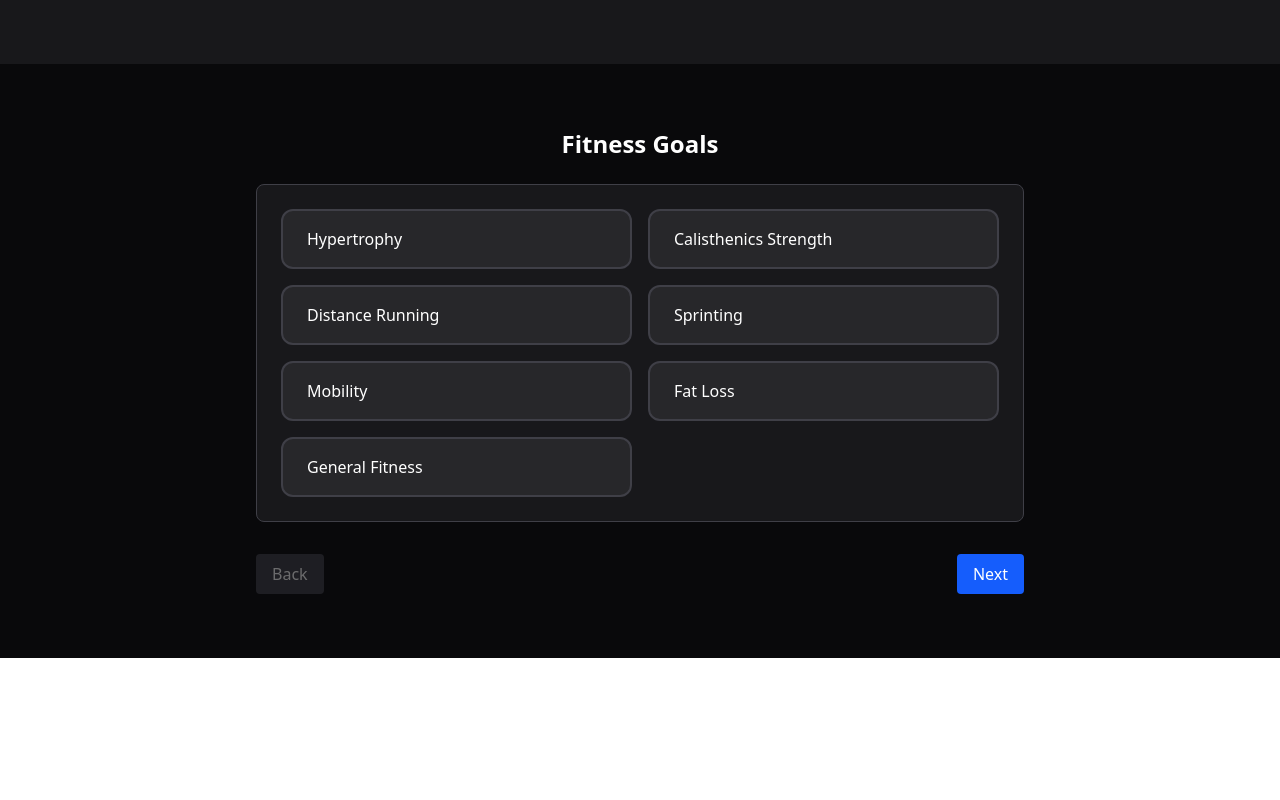
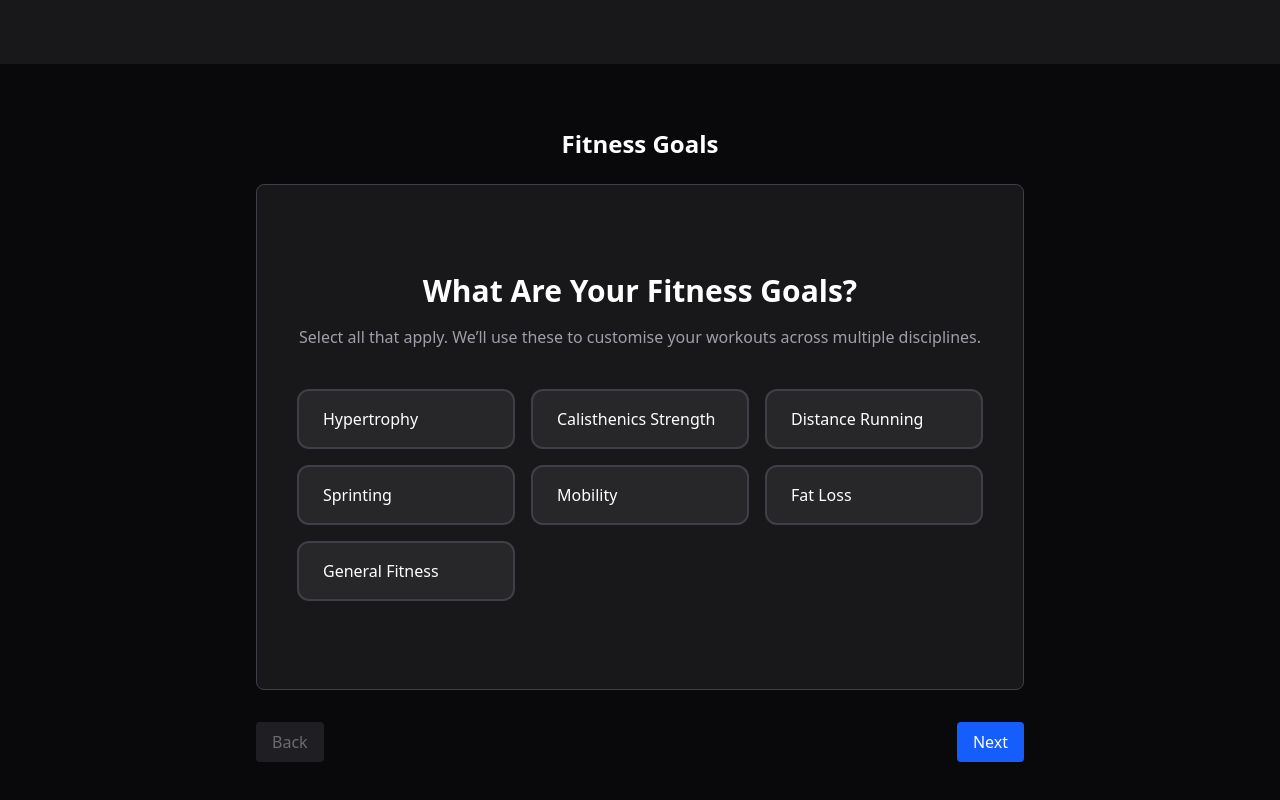
Before and after one commit to 3ixas/khepri, a React (Vite) app in the folder khepri-frontend/: page / in a window 1280 px wide. Shown: the part 644-1444 px from the top of the page. Before the commit the page ends 1302 px from the top, so only its background shows below. Built offline with nearby package versions, Linux system fonts and the light colour scheme.

Commit message:
Clarify fitness goals section with updated heading, description, and layout

```diff
--- a/khepri-frontend/src/components/form/steps/FitnessGoalsStep.tsx
+++ b/khepri-frontend/src/components/form/steps/FitnessGoalsStep.tsx
@@ -20,7 +20,14 @@ export default function FitnessGoalsStep() {
   };
 
   return (
-    <div className="grid sm:grid-cols-2 gap-4">
+    <section className="py-16 px-4 bg-zinc-900 text-white">
+      <h2 className="text-3xl font-bold text-center mb-4">
+        What Are Your Fitness Goals?
+      </h2>
+      <p className="text-center text-zinc-400 mb-10">
+        Select all that apply. We’ll use these to customise your workouts across multiple disciplines.
+      </p>
+      <div className="grid sm:grid-cols-2 md:grid-cols-3 gap-4 max-w-5xl mx-auto">
         {goals.map((goal) => {
           const isActive = selected.includes(goal.id);
           return (
@@ -38,5 +45,6 @@ export default function FitnessGoalsStep() {
           );
         })}
       </div>
+    </section>
   );
 }
```
Lines whose indentation alone changed are shown as unchanged.
